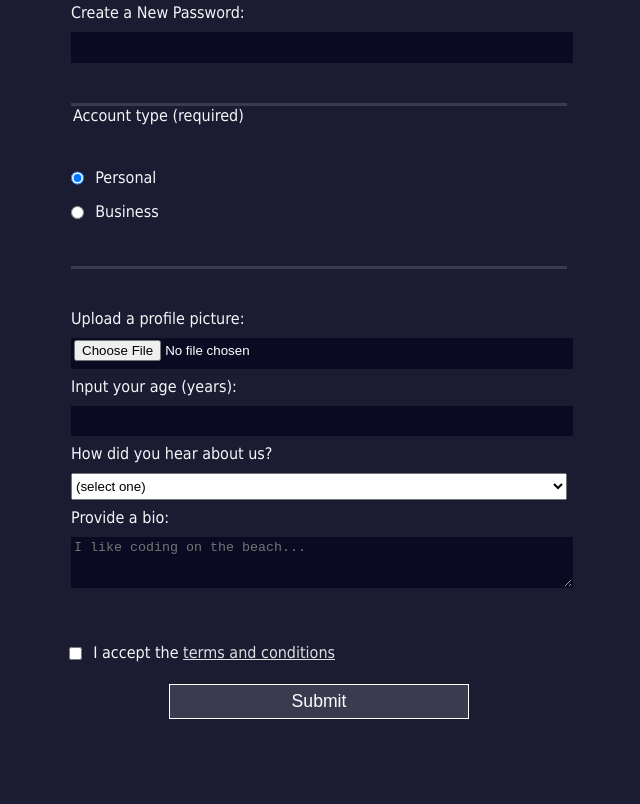
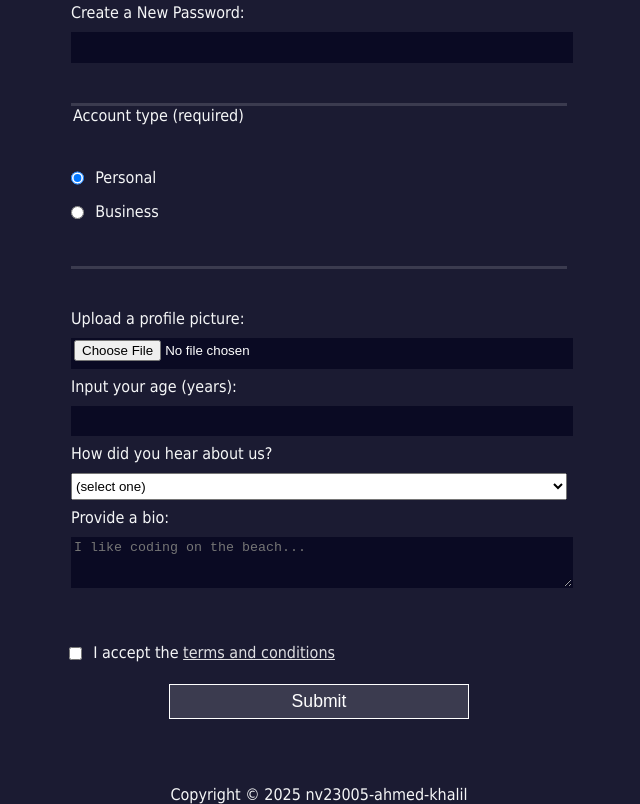
Before and after one commit to nv23005-ahmed-khalil/Registration-Form, a plain HTML site: page index.html in a window 1280 px wide. Shown: the part 377-1181 px from the top of the page, without its empty margins (321-961 px from the left). Before the commit the page ends 1146 px from the top, so only its background shows below. Drawn offline with Linux system fonts and the light colour scheme.

Commit message:
Update index.html

```diff
--- a/index.html
+++ b/index.html
@@ -44,5 +44,7 @@
         <input type="submit" value="Submit" />
     </form>
 </body>
-
+<footer>
+  <p>Copyright &copy; 2025 nv23005-ahmed-khalil</p>
+</footer>
 </html>
```
